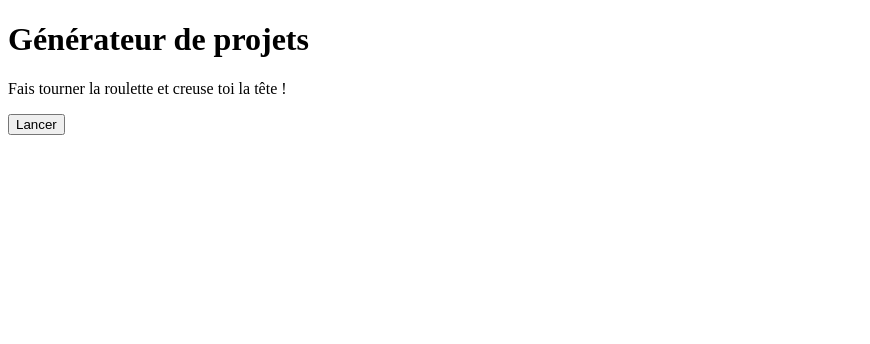
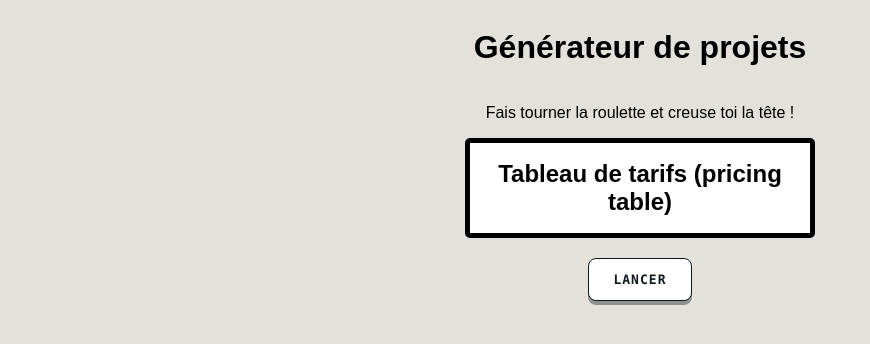
Before and after one commit to PandiiiiPanda/GeneratorProject, a plain HTML site: page Code/index.html in a window 1280 px wide. Shown: the whole page, without its empty margins (0-870 px from the left). Drawn offline with Linux system fonts and the light colour scheme.

Commit message:
modified:   Code/assets/scripts.js 	modified:   Code/assets/styles.css 	modified:   Code/index.html

```diff
--- a/Code/assets/scripts.js
+++ b/Code/assets/scripts.js
@@ -1,9 +1,28 @@
 const liste=["Page de présentation personnelle", "CV en ligne", "Carte de visite digitale", "Formulaire de contact stylisé", "Tableau de tarifs (pricing table)", "Bouton animé", "Loader / spinner CSS", "Page de menu de restaurant", "Galerie d'images responsive", "Navbar responsive (sans JS)", "Compteur (+ / - / reset)", "Changeur de couleur de fond", "Horloge numérique", "Calculatrice simple", "Générateur de citations aléatoires", "Mode sombre / clair (toggle)", "Menu burger", "Accordéon (FAQ)", "Générateur de mot de passe", "Convertisseur de température / devises", "To-do list", "To-do list avec localStorage", "Carrousel / slider d'images", "Quiz interactif", "Jeu du Pendu", "Jeu Pierre-Feuille-Ciseaux", "Application météo (API)", "Filtre de liste en temps réel (search bar)", "Validation de formulaire en JS", "Chronomètre / minuteur Pomodoro", "Galerie avec lightbox (modale)", "Tri et filtre de produits (mini e-commerce)", "Calculateur d'IMC", "Générateur de palette de couleurs", "Jeu de mémoire (memory cards)", "Morpion (Tic-Tac-Toe) avec IA simple", "Jeu du Snake (Canvas)", "Application de notes (CRUD complet)", "Kanban board avec drag & drop", "Lecteur de musique personnalisé", "Éditeur Markdown avec aperçu en direct", "Dashboard avec graphiques", "Recherche de films (API TMDB)", "Infinite scroll", "Calendrier interactif", "Mini-SPA avec routeur maison", "Application PWA (installable, hors-ligne)",];
-
-console.log(liste.length);
 
 function getRandomInt(max) {
   return Math.floor(Math.random() * max);
 }
+// Tableau des données + randomisation //
+const roulette = document.querySelector("#roulette");
 
-console.log(liste[getRandomInt(liste.length)]);
+roulette.textContent = liste[getRandomInt(liste.length)];
+
+const start = document.querySelector("#start");
+
+start.addEventListener("click", () => {
+  start.disabled = true;
+  let interval = setInterval(() => {
+    roulette.textContent = liste[getRandomInt(liste.length)];
+  }, 50);
+  setTimeout(() => {
+  clearInterval(interval);
+  localStorage.setItem("projectIdeas", JSON.stringify(roulette.textContent));
+  start.disabled = false;
+  }, 2000);
+});
+
+const sujetSauvegarder = localStorage.getItem("projectIdeas");
+if (sujetSauvegarder) {
+  roulette.textContent = JSON.parse(sujetSauvegarder);
+}
--- a/Code/assets/styles.css
+++ b/Code/assets/styles.css
@@ -0,0 +1,73 @@
+body {
+    background-color: #e4e0db;
+    display: flex;
+    flex-direction: column;
+    align-items: center;
+    font-family: Arial, sans-serif;
+}
+
+#roulette {
+    width: 300px;
+    height: 50px;
+    border-radius: 5px;
+    border: 5px solid #000;
+    background-color: #fff;
+    display: flex;
+    align-items: center;
+    justify-content: center;
+    font-size: 24px;
+    font-weight: bold;
+    text-align: center;
+    padding: 20px;
+    margin-bottom: 20px;
+}
+
+#start {
+  /* Theme tokens — override these to recolour the button */
+  --secondary: #0F191E;
+  --surface: #E2F1F2;
+  --bink: var(--secondary);   /* ink / foreground */
+  --bsurf: var(--surface);    /* surface / background */
+  position: relative;
+  isolation: isolate;
+  font-family: ui-monospace, "SFMono-Regular", Consolas, monospace;
+  font-size: 13px;
+  font-weight: 600;
+  letter-spacing: 0.08em;
+  text-transform: uppercase;
+  padding: 13px 24px;
+  border: 1px solid var(--bink);
+  border-radius: 8px;
+  background: #fff;
+  color: var(--bink);
+  cursor: pointer;
+  overflow: hidden;
+  white-space: nowrap;
+  transition: all 0.4s cubic-bezier(0.22, 1, 0.36, 1);
+}
+.start-label {
+  position: relative;
+  z-index: 2;
+  display: inline-block;
+  transition: inherit;
+}
+/* Shared sliding panel used by many fill effects */
+#start::before {
+  content: "";
+  position: absolute;
+  z-index: 1;
+  inset: 0;
+  background: var(--bink);
+  transition: transform 0.4s cubic-bezier(0.22, 1, 0.36, 1), opacity 0.4s ease;
+}
+
+.fx-10 { overflow: visible; box-shadow: 0 4px 0 0 color-mix(in srgb, var(--bink) 40%, transparent); }
+.fx-10::before { display: none; }
+.fx-10:is(:hover, :focus-visible, [data-preview]) { transform: translateY(3px); box-shadow: 0 1px 0 0 color-mix(in srgb, var(--bink) 40%, transparent); }
+
+#start:focus-visible {
+  outline: 2px solid var(--bink);
+  outline-offset: 5px;
+}
+#start:disabled { cursor: not-allowed; opacity: 0.5; }
+#start:disabled::before, #start:disabled::after { animation: none !important; }
--- a/Code/index.html
+++ b/Code/index.html
@@ -14,7 +14,7 @@
     <div id="roulette">
     </div>
 
-    <button id="start">Lancer</button>
+    <button id="start" class="fx-10" type="button" aria-label="Lancer"><span class="start-label">Lancer</span></button>
 
     <script src="assets/scripts.js"></script>
 </body>
```
